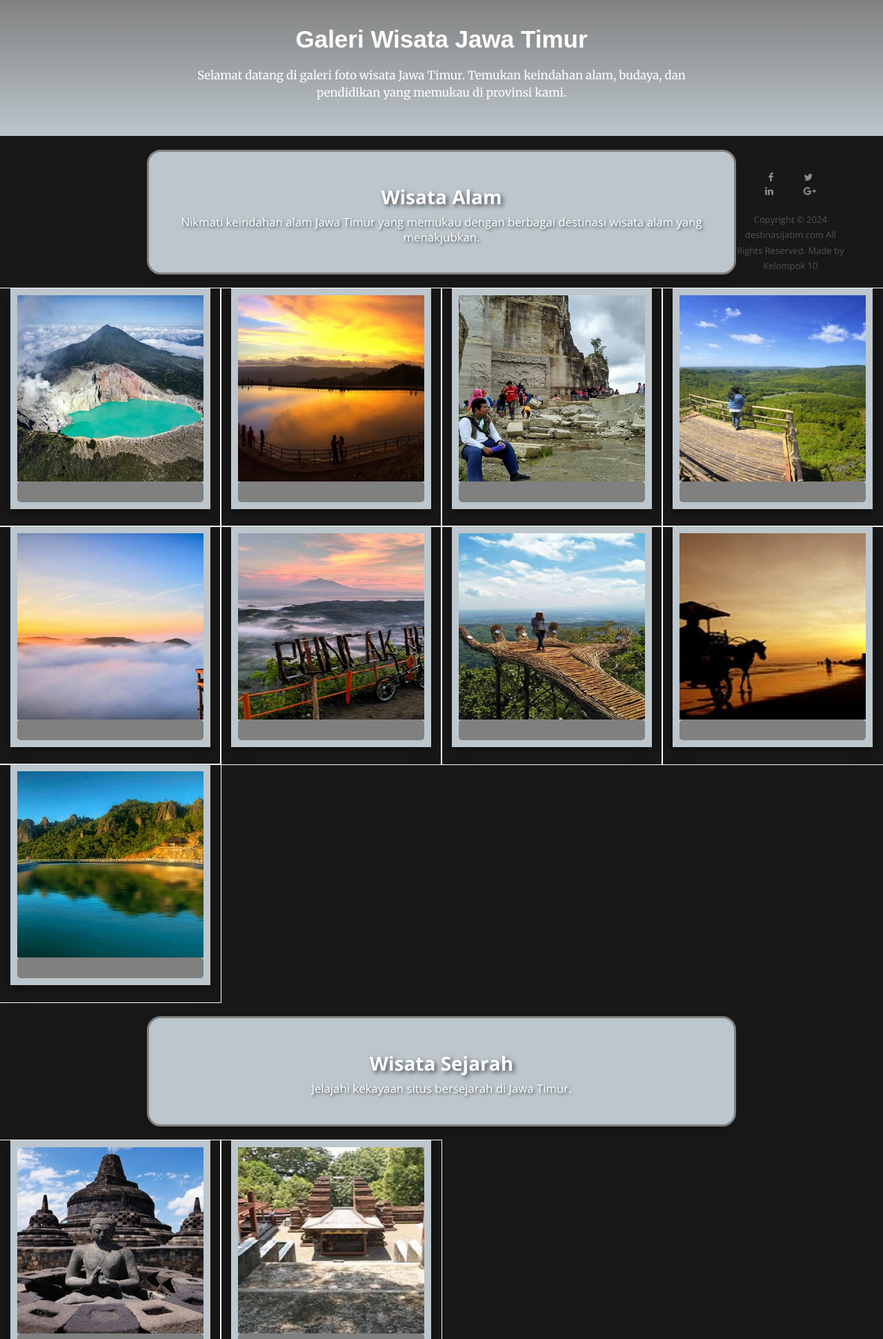
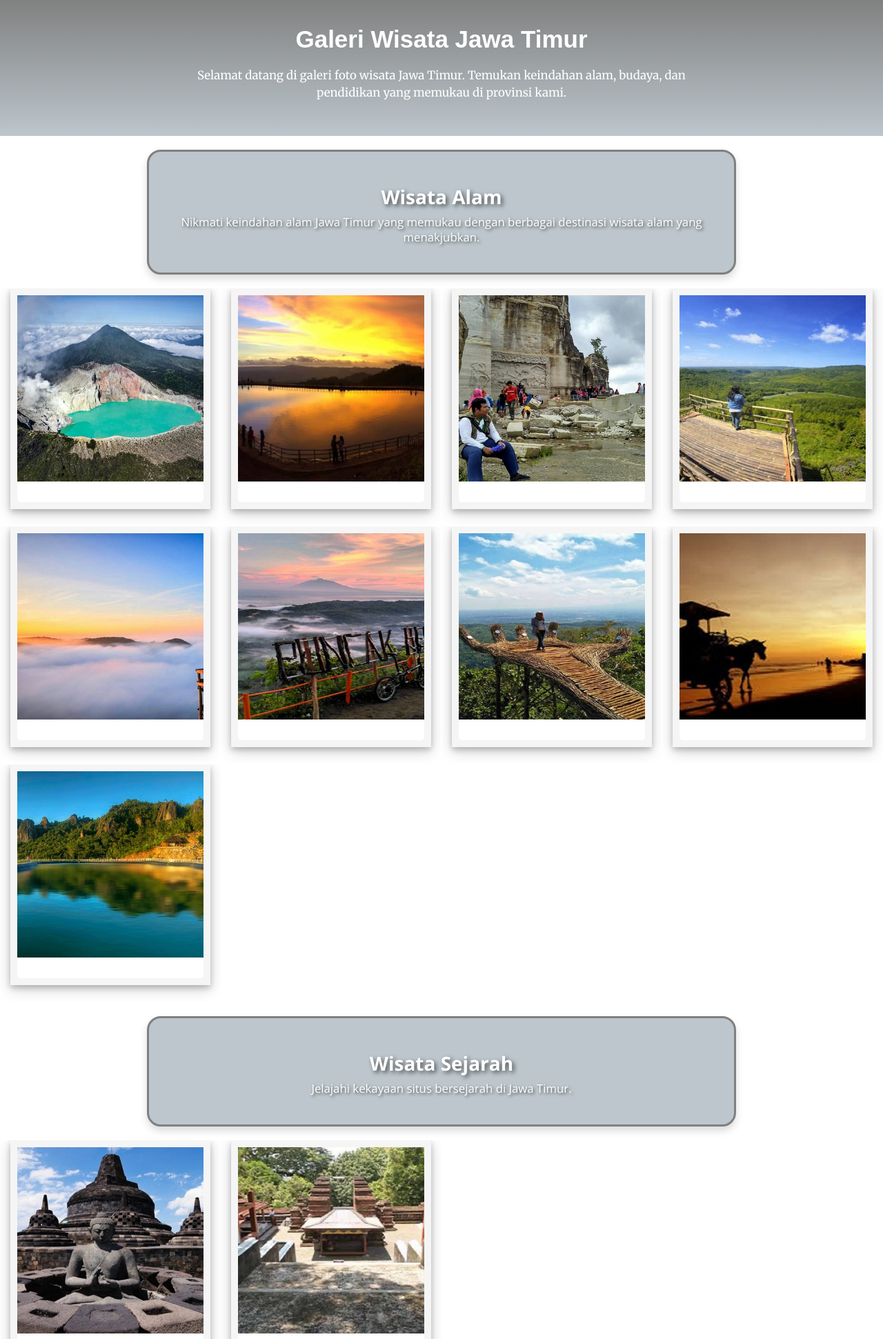
Before and after one commit to mulyani07/UAS-PEMWEB, a PHP site: page /galeri.php in a window 1280 px wide. Shown: the part 752-2693 px from the top of the page at 69% size. Run offline with PHP 8.4, Linux system fonts and the light colour scheme; data comes from the database, SQL or seed files in the repository; data that the repository does not hold is empty; some libraries are stand-ins or nearby versions.

Commit message:
Add files via upload
fix galeri.php

```diff
--- a/galeri.php
+++ b/galeri.php
@@ -50,7 +50,7 @@ h7{
 .card{
   margin-left: auto;
   padding: 10px;
-  background-color: #BCC6CC;
+  background-color: #f5f5f5;
   box-shadow: 0 4px 8px 0 rgba(0, 0, 0, 0.2), 0 6px 20px 0 rgba(0, 0, 0, 0.19);
   margin-bottom: 25px;
 }
@@ -134,8 +134,9 @@ h7{
           <div class="object-fit-cover" style="height: 270px; overflow: hidden;">
             <img src="images/foto/<?= $data['foto']; ?>" style="width: 100%; height: 100%; object-fit: cover;">
           </div>
-          <div style="padding: 15px; text-align: center; background-color: #808080; color: white; font-size: 1.2em; border-radius: 5px; text-shadow: 1px 1px 2px rgba(0,0,0,0.3);">
-            <a style="text-decoration: none; color: white;"><?= $data['nama_tempat']; ?></a> <!-- Displaying the name of the place below the photo inside the polaroid with enhanced styling -->
+          <div style="padding: 15px; text-align: center; background-color: #ffff; color: white; font-size: 1.2em; border-radius: 5px; font-weight: bold;">
+            <a style="text-decoration: none; color: black;"><?= $data['nama_tempat']; ?></a> <!-- Displaying the name of the place below the photo inside the polaroid with enhanced styling -->
+          </div>
           </div>
         </a>
         </div>
@@ -166,8 +167,8 @@ h7{
           <div class="object-fit-cover" style="height: 270px; overflow: hidden;">
             <img src="images/foto/<?= $data['foto']; ?>" style="width: 100%; height: 100%; object-fit: cover;">
           </div>
-          <div style="padding: 15px; text-align: center; background-color: #808080; color: white; font-size: 1.2em; border-radius: 5px; text-shadow: 1px 1px 2px rgba(0,0,0,0.3);">
-            <a style="text-decoration: none; color: white;"><?= $data['nama_tempat']; ?></a> <!-- Displaying the name of the place below the photo inside the polaroid with enhanced styling -->
+          <div style="padding: 15px; text-align: center; background-color: #ffff; color: white; font-size: 1.2em; border-radius: 5px; font-weight: bold; ">
+            <a style="text-decoration: none; color: black;"><?= $data['nama_tempat']; ?></a> <!-- Displaying the name of the place below the photo inside the polaroid with enhanced styling -->
           </div>
         </a>
         </div>
@@ -198,8 +199,8 @@ h7{
           <div class="object-fit-cover" style="height: 270px; overflow: hidden;">
             <img src="images/foto/<?= $data['foto']; ?>" style="width: 100%; height: 100%; object-fit: cover;">
           </div>
-          <div style="padding: 15px; text-align: center; background-color: #808080; color: white; font-size: 1.2em; border-radius: 5px; text-shadow: 1px 1px 2px rgba(0,0,0,0.3);">
-            <a style="text-decoration: none; color: white;"><?= $data['nama_tempat']; ?></a> <!-- Displaying the name of the place below the photo inside the polaroid with enhanced styling -->
+          <div style="padding: 15px; text-align: center; background-color: #ffff; color: white; font-size: 1.2em; border-radius: 5px; font-weight: bold;">
+            <a style="text-decoration: none; color: black;"><?= $data['nama_tempat']; ?></a> <!-- Displaying the name of the place below the photo inside the polaroid with enhanced styling -->
           </div>
         </a>
         </div>
@@ -207,6 +208,7 @@ h7{
     <?php
   }
   ?>
+  <div class="container"></div>
 </section>
 <div class="image-data-section">
     <?php
```
